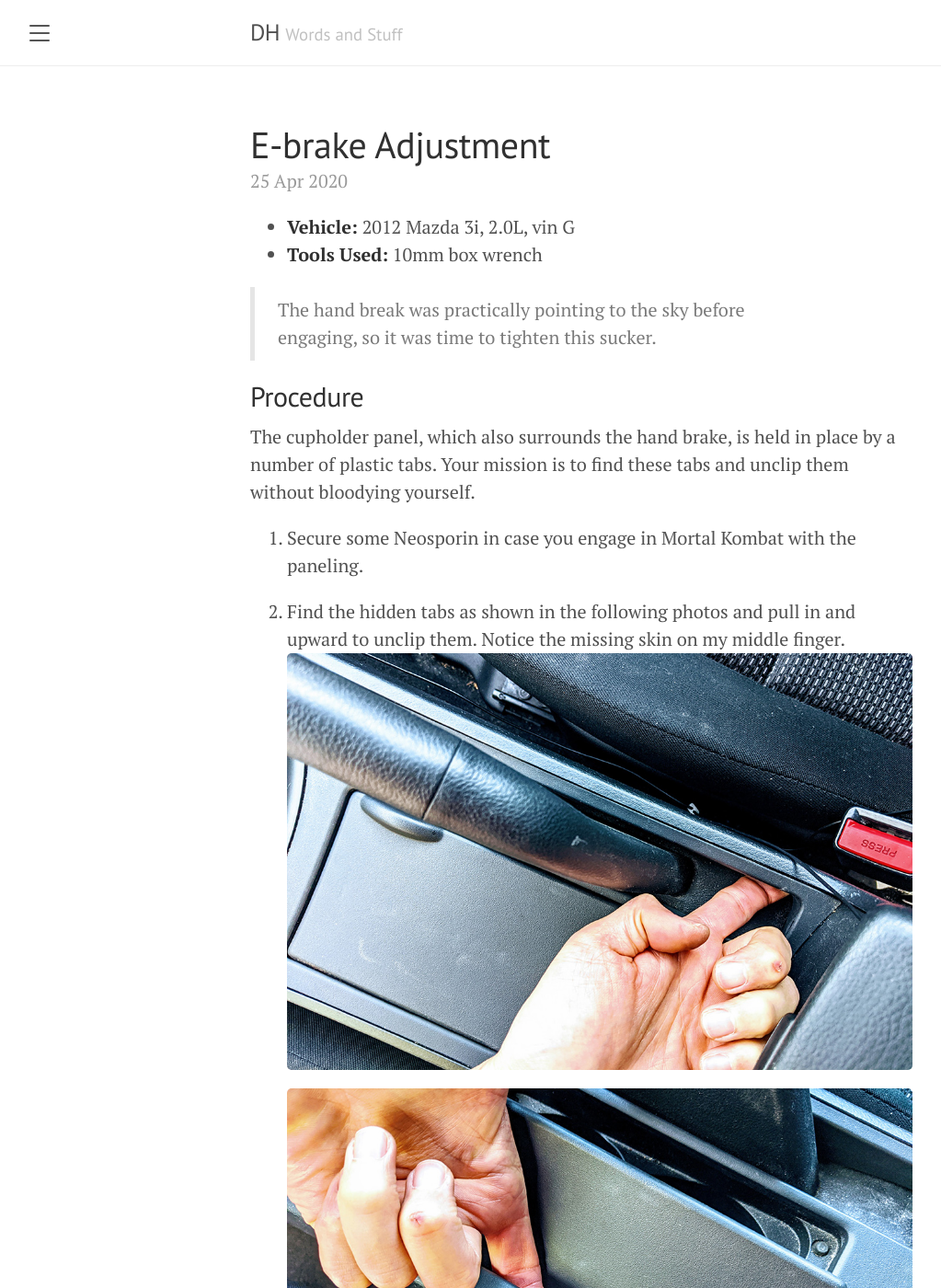
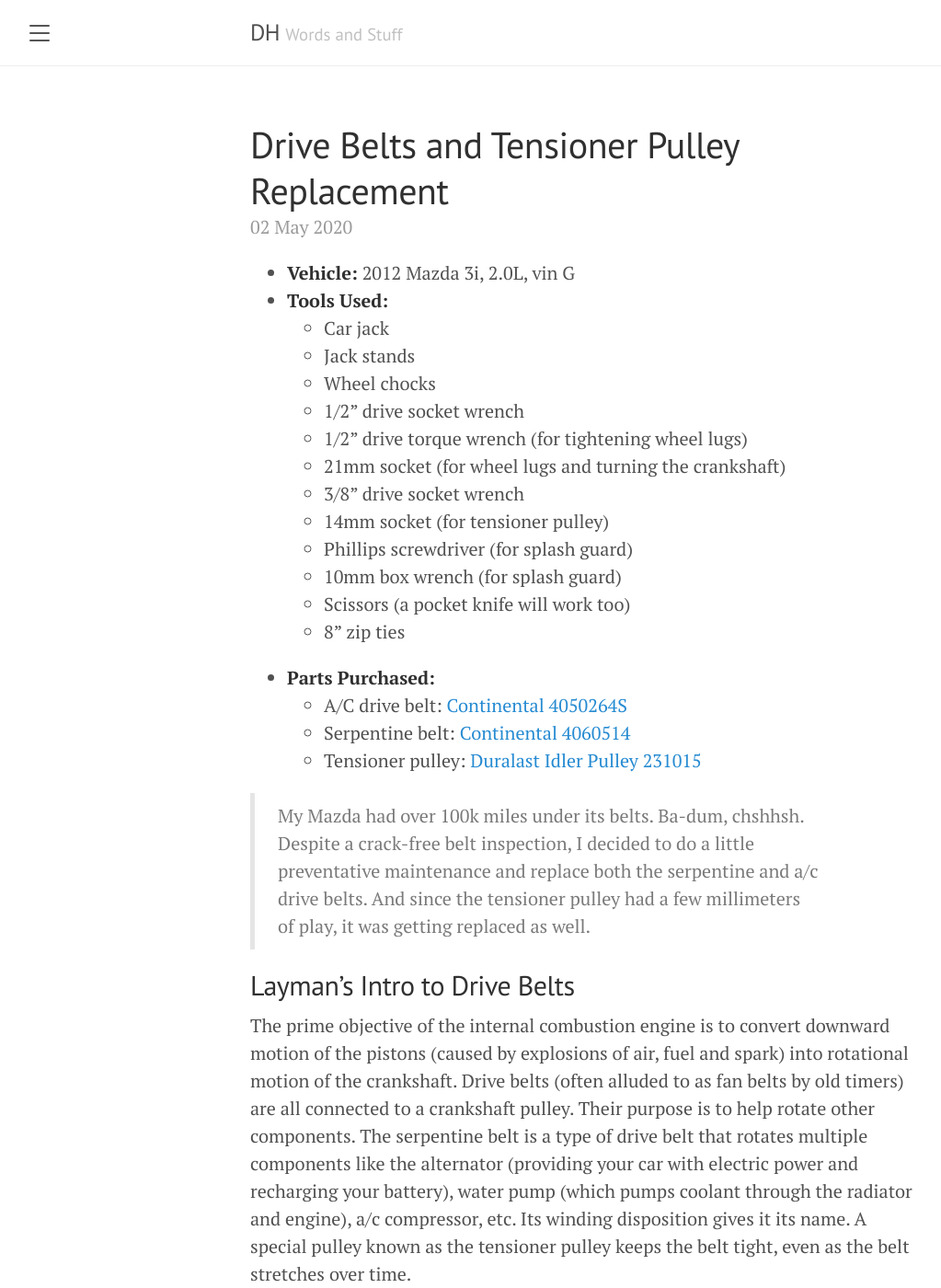
Before and after one commit to dhsu/dhsu.github.io, a Jekyll site: the page built from index.html, in a window 1280 px wide and 1400 px high. Shown: the whole window at 92% size, without its empty margins (8-1031 px from the left). Built offline with Jekyll 4.4.1, drawn with Linux system fonts in a browser that asks for light colours; the list of posts is cut into pages by our own code; some of the changed text lies outside the part shown.

Commit message:
Add drive belts post

```diff
--- a/_posts/2020-05-02-automotive-mazda3-drive-belts.md
+++ b/_posts/2020-05-02-automotive-mazda3-drive-belts.md
@@ -1,10 +1,10 @@
 ---
 layout: post
-title: Drive Belts Replacement
+title: Drive Belts and Tensioner Pulley Replacement
 date: 2020-05-02
 categories: automotive
 imagedir: /images/2020-05-02-automotive-mazda3-drive-belts
-published: false
+published: true
 ---
 
 - **Vehicle:** 2012 Mazda 3i, 2.0L, vin G
@@ -13,15 +13,63 @@ published: false
   - Jack stands
   - Wheel chocks
   - 1/2" drive socket wrench
-  - 21mm socket (for removing wheel lugs and turning crank shaft)
-  - 1/2" drive torque wrench (for wheel lugs)
+  - 1/2" drive torque wrench (for tightening wheel lugs)
+  - 21mm socket (for wheel lugs and turning the crankshaft)
   - 3/8" drive socket wrench
   - 14mm socket (for tensioner pulley)
-  - Phillips screwdriver
-  - Zip ties
+  - Phillips screwdriver (for splash guard)
+  - 10mm box wrench (for splash guard)
+  - Scissors (a pocket knife will work too)
+  - 8" zip ties
+- **Parts Purchased:**
+  - A/C drive belt: [Continental 4050264S](https://www.autozone.com/cooling-heating-and-climate-control/belt/duralast-belt-4050264s/740055_139949_8281)
+  - Serpentine belt: [Continental 4060514](https://www.autozone.com/cooling-heating-and-climate-control/belt/continental-serpentine-belt-4060514/940191_0_8238)
+  - Tensioner pulley: [Duralast Idler Pulley 231015](https://www.autozone.com/external-engine/idler-pulley/duralast-idler-pulley-231015/634079_682371_0)
 
+> My Mazda had over 100k miles under its belts. Ba-dum, chshhsh. Despite a crack-free belt inspection, I decided to do a little preventative maintenance and replace both the serpentine and a/c drive belts. And since the tensioner pulley had a few millimeters of play, it was getting replaced as well.
+
+
+## Layman's Intro to Drive Belts
+
+The prime objective of the internal combustion engine is to convert downward motion of the pistons (caused by explosions of air, fuel and spark) into rotational motion of the crankshaft. Drive belts (often alluded to as fan belts by old timers) are all connected to a crankshaft pulley. Their purpose is to help rotate other components. The serpentine belt is a type of drive belt that rotates multiple components like the alternator (providing your car with electric power and recharging your battery), water pump (which pumps coolant through the radiator and engine), a/c compressor, etc. Its winding disposition gives it its name. A special pulley known as the tensioner pulley keeps the belt tight, even as the belt stretches over time.
 
 
 ## Procedure
 
-TODO
+1. Use a treat to lure any beloved beings away from the car for their safety. I hear boba works well on certain humans.
+![maxi]({{ page.imagedir }}/db1.jpg)
+
+1. Raise the front of the vehicle onto jack stands. Don't forget to first engage the e-brake and use wheel chocks on the rear tires. Remove the front right wheel and use it as a backup for the jack stands.
+![remove wheel]({{ page.imagedir }}/db2.jpg)
+
+1. Remove the splash guard as seen on the right of the photo. This is fastened on top by two 10mm bolts and a screw as shown. The bottom is held in with two 10mm bolts.
+![remove splash guard]({{ page.imagedir }}/db3.jpg)
+
+1. Removing the splash guard exposes the crankshaft pulley (top), a/c compressor pulley (bottom) and a/c drive belt. The a/c drive belt has no tensioner - it's a stretch belt and a pain in the ass to install. The serpentine belt resides on another crankshaft pulley behind the one visible in the photo and is more accessible from the engine bay. You cannot replace the serpentine belt without first removing the a/c stretch belt.
+![ac belt exposed]({{ page.imagedir }}/db4.jpg)
+
+1. The only way to reasonably remove the a/c stretch belt is to slice it. If you quit after this, you can still drive around without air conditioning. You might even get better mileage without the friction of a second drive belt. What you won't be getting is an erect set of nipples in the summer heat. That's an option I desire, personally, so I'll be installing a new a/c drive belt.
+![cut ac belt]({{ page.imagedir }}/db6.jpg)
+
+1. Up in the engine bay, take a mental snapshot of how the belt wraps around the different pulleys before removing it. In the photo from the bottom left, the belt comes from the crankshaft pulley up to the tensioner pulley, back down and left to the shiny water pump pulley, down and right to the alternator pulley, and finally back to the crankshaft pulley.
+![loosen serpentine belt]({{ page.imagedir }}/db5.jpg)
+
+1. Use a socket wrench with 14mm socket to push (towards the rear of the vehicle) and loosen the tensioner pulley so you can remove the serpentine belt.
+![remove serpentine belt]({{ page.imagedir }}/db7.jpg)
+
+1. Before installing the new serpentine belt, replace the tensioner pulley. It's important to know that the bolt for this pulley **loosens clockwise and tightens counter-clockwise**. Unscrew the bolt and washer and install the new pulley.
+
+1. Install the new serpentine belt, and take care to seat the ribs properly. I found it easiest to fit the belt over the tensioner pulley last.
+![new serpentine belt]({{ page.imagedir }}/db8.jpg)
+
+1. If you've made it this far, know that the hardest part lies ahead. Mazda makes a special tool to install the a/c stretch belt, but the consensus is that using a simple zip tie hack is far easier than using the tool itself. Wrap the belt around the a/c compressor, and zip tie the top left to the crankshaft pulley as shown.
+![zip tie]({{ page.imagedir }}/db9.jpg)
+
+1. Now, use a socket wrench with 21mm socket to rotate the crankshaft clockwise from the crankshaft bolt at the center of the pulley. For some engines, you shouldn't rotate the crankshaft opposite of its operating direction, so we'll just adhere to that principle here. While rotating, guide the belt towards proper seating. The zip ties may pop and break, and that is completely normal. If all of them break, you'll have to start over. Once you get the a/c belt on, remove the zip ties, and give the crankshaft a couple more rotations to ensure the belt is seated properly.
+
+1. Start your car and make sure it doesn't explode.
+
+
+## Results
+
+Everything felt the same, and the air conditioning still works. This is good. However, my gas mileage went down by roughly two miles per gallon. I wonder if the new stretch belt is adding a lot more friction to the crankshaft. Perhaps it just needs time to stretch out a bit. Time will tell.
--- a/archive.md
+++ b/archive.md
@@ -3,6 +3,7 @@ layout: page
 title: Archive
 ---
 
+- [2020-05-02 - Drive Belts and Tensioner Pulley Replacement]({% post_url 2020-05-02-automotive-mazda3-drive-belts %})
 - [2020-04-25 - E-brake Adjustment]({% post_url 2020-04-25-automotive-mazda3-ebrake %})
 - [2020-04-23 - Spark Plugs Replacement]({% post_url 2020-04-23-automotive-mazda3-spark-plugs %})
 - [2020-04-18 - Cabin Air Filter Replacement]({% post_url 2020-04-18-automotive-mazda3-cabin-air-filter %})
```
Also changed, not shown: images/2020-05-02-automotive-mazda3-drive-belts/db1.jpg (added), images/2020-05-02-automotive-mazda3-drive-belts/db2.jpg (added), images/2020-05-02-automotive-mazda3-drive-belts/db3.jpg (added), images/2020-05-02-automotive-mazda3-drive-belts/db4.jpg (added), images/2020-05-02-automotive-mazda3-drive-belts/db5.jpg (added), images/2020-05-02-automotive-mazda3-drive-belts/db6.jpg (added), images/2020-05-02-automotive-mazda3-drive-belts/db7.jpg (added), images/2020-05-02-automotive-mazda3-drive-belts/db8.jpg (added), images/2020-05-02-automotive-mazda3-drive-belts/db9.jpg (added), images/2020-05-05-automotive-mazda3-brake-bleed/bb1.jpg (added), images/2020-05-05-automotive-mazda3-brake-bleed/bb2.jpg (added), images/2020-05-05-automotive-mazda3-brake-bleed/bb3.jpg (added), images/2020-05-05-automotive-mazda3-brake-bleed/bb4.jpg (added), images/2020-05-05-automotive-mazda3-brake-bleed/bb5.jpg (added), 2 more files.
